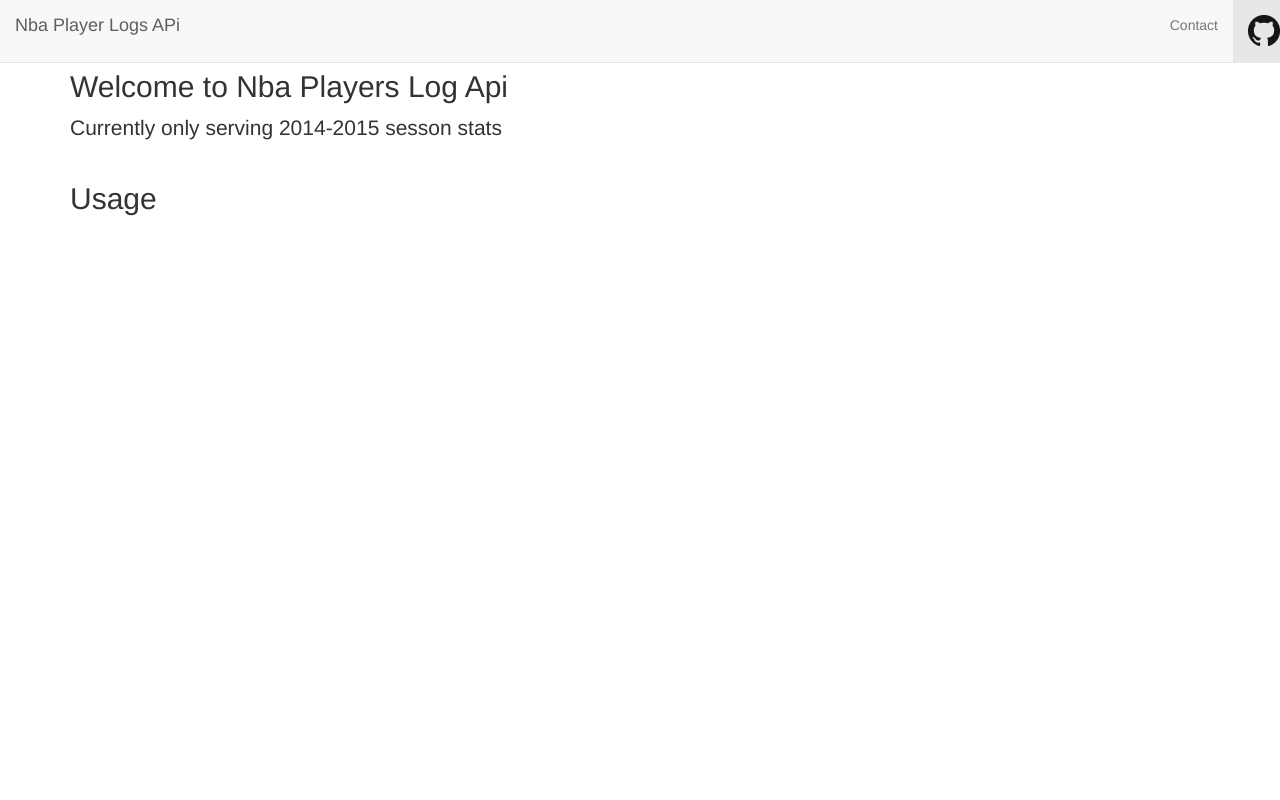
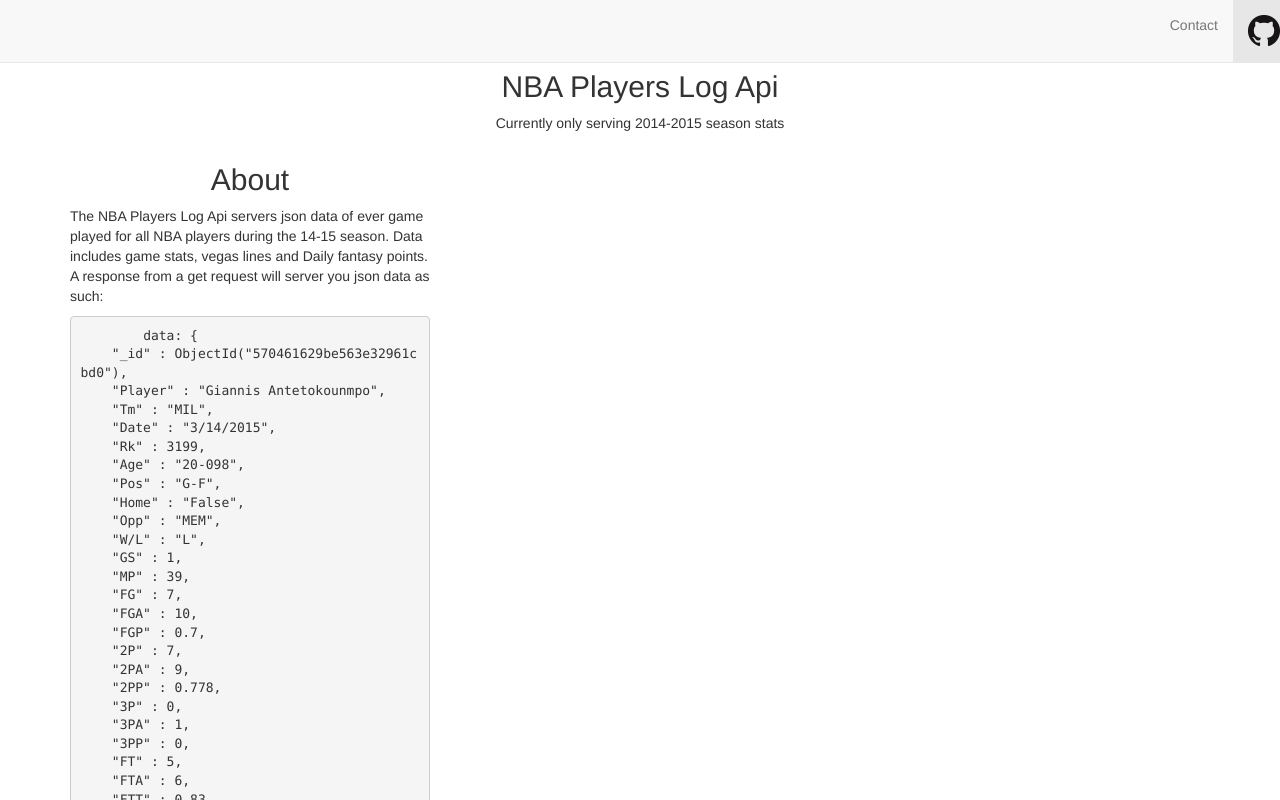
Before and after one commit to AntonisFK/Nba_API, a website: page client/index.html in a window 1280 px wide. Shown: the top 800 px of the page. Drawn offline with nearby package versions, Linux system fonts and the light colour scheme; some packages are replaced by stand-ins of ours; a script that the page names is missing.

Commit message:
Added about usage to index.html, fix nav bar when minimizing

```diff
--- a/client/index.html
+++ b/client/index.html
@@ -48,7 +48,7 @@
         <span class="icon-bar"></span>
         <span class="icon-bar"></span>
       </button>
-      <a class="navbar-brand" href="#">Nba Player Logs APi</a>
+
     </div>
 
     <!-- Collect the nav links, forms, and other content for toggling -->
@@ -67,14 +67,78 @@
 
 
   <div class="container">
-    <div class="blog-header">
-      <h2 class="blog-title">Welcome to Nba Players Log Api</h2>
-      <p class="lead blog-description">Currently only serving 2014-2015 sesson stats </p>
+    <div class="header ">
+      <h2 class="text-center">NBA Players Log Api</h2>
+      <p class="text-center">Currently only serving 2014-2015 season stats </p>
     </div>
   <div class="row">
-    <div class="col-sm-8 blog-main">
-      <h2 class="blog-title">Usage</h2>
+
+    <div class="col-lg-4">
+      <h2 class="text-center">About</h2>
+      <p>The NBA Players Log Api servers json data of ever game played for all NBA players during the 14-15 season. Data includes game stats, vegas lines and Daily fantasy points. A response from a get request will server you json data as such: </p>
+      <pre>
+        <code>data: {
+    "_id" : ObjectId("570461629be563e32961cbd0"),
+    "Player" : "Giannis Antetokounmpo",
+    "Tm" : "MIL",
+    "Date" : "3/14/2015",
+    "Rk" : 3199,
+    "Age" : "20-098",
+    "Pos" : "G-F",
+    "Home" : "False",
+    "Opp" : "MEM",
+    "W/L" : "L",
+    "GS" : 1,
+    "MP" : 39,
+    "FG" : 7,
+    "FGA" : 10,
+    "FGP" : 0.7,
+    "2P" : 7,
+    "2PA" : 9,
+    "2PP" : 0.778,
+    "3P" : 0,
+    "3PA" : 1,
+    "3PP" : 0,
+    "FT" : 5,
+    "FTA" : 6,
+    "FTT" : 0.83,
+    "ORB" : 1,
+    "DRB" : 5,
+    "TRB" : 6,
+    "AST" : 2,
+    "STL" : 0,
+    "BLK" : 0,
+    "TOV" : 2,
+    "PF" : 3,
+    "PTS" : 19,
+    "GmSc" : 14.8,
+    "Line" : 6.5,
+    "O/U" : 183.5,
+    "DK" : 28.5,
+    "FD" : 27.2
+  }</code>
+      </pre>
+      <h2 class="text-center">Usage</h2>
+      <p>The NBA Players logs Api responds with json to get request.</p>
+      <h3>Get /logs/{:id}</h3>
+      <p>Search with id</p>
+      <pre><code>/logs/570461629be563e32961cbd0</code></pre>
+
+      <h3>Get /players/{player name}</h3>
+      <p>When spelling player name use a space and Capitalize first and last name </p>
+      <pre><code>/players/ A.J. Price</code></pre>
+
+      <h3>Get /team/{team}</h3>
+      <p>Capitalize and use abbreviated name to search for team</p>
+      <pre><code>/team/GSW</code></pre>
+
+      <h3>Get /player/{player name}/{include}</h3>
+      <p>Search by player and only include </p>
+
+
+
     </div>
+
   </div>
 
   </div>
```
